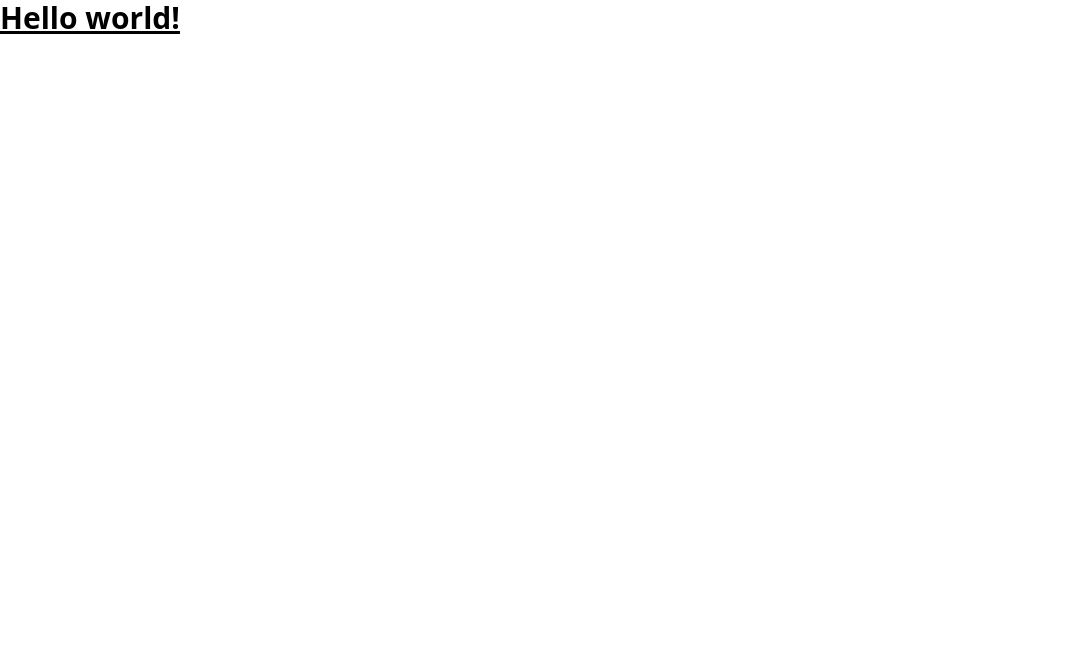
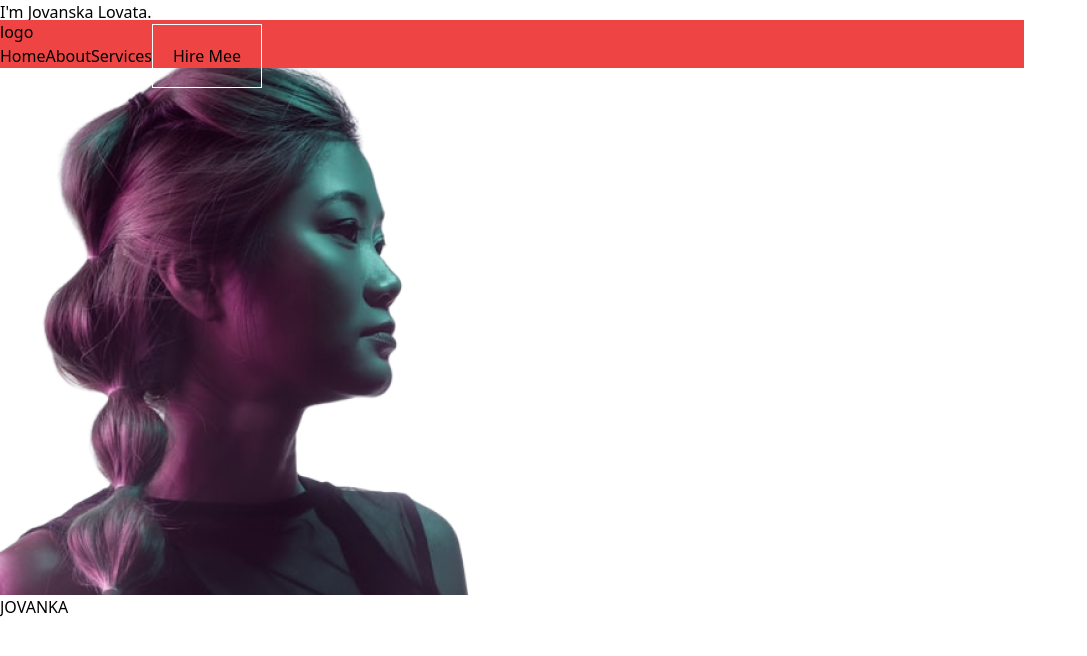
Before and after one commit to thiagokremer/portfolio-tailwindcss, a website: page src/index.html in a window 1280 px wide. Shown: the whole page, without its empty margins (0-1087 px from the left). Drawn offline with Linux system fonts and the light colour scheme.

Commit message:
feat: continuação da configuração do tailwind

```diff
--- a/src/index.html
+++ b/src/index.html
@@ -8,9 +8,25 @@
 </head>
 <body>
 
-    <h1 class="text-3xl font-bold underline">
-        Hello world!
-    </h1>
+    <header class="w-4/5 bg-red-500 fixed top-5 lft 2-4">
+        <h1>logo</h1>
+
+        <nav>
+            <ul class="flex gap-[7]">
+                <li><a href="">Home</a></li>
+                <li><a href="">About</a></li>
+                <li><a href="">Services</a></li>
+                <li><a class="p-5 border border-solid border-white href="">Hire Mee</a></li>
+            </ul>
+        </nav>
+    </header>
+
+    <section>
+        <h1>I'm Jovanska Lovata.</h1>
+        <p>UI/UX Designer and Web Developer</p>
+        <img src="./img/home.png" alt="">
+        <p>JOVANKA</p>
+    </section>
 
 </body>
 </html>
```
Also changed, not shown: src/img/about.png (added), src/img/home.png (added), src/output.css.
